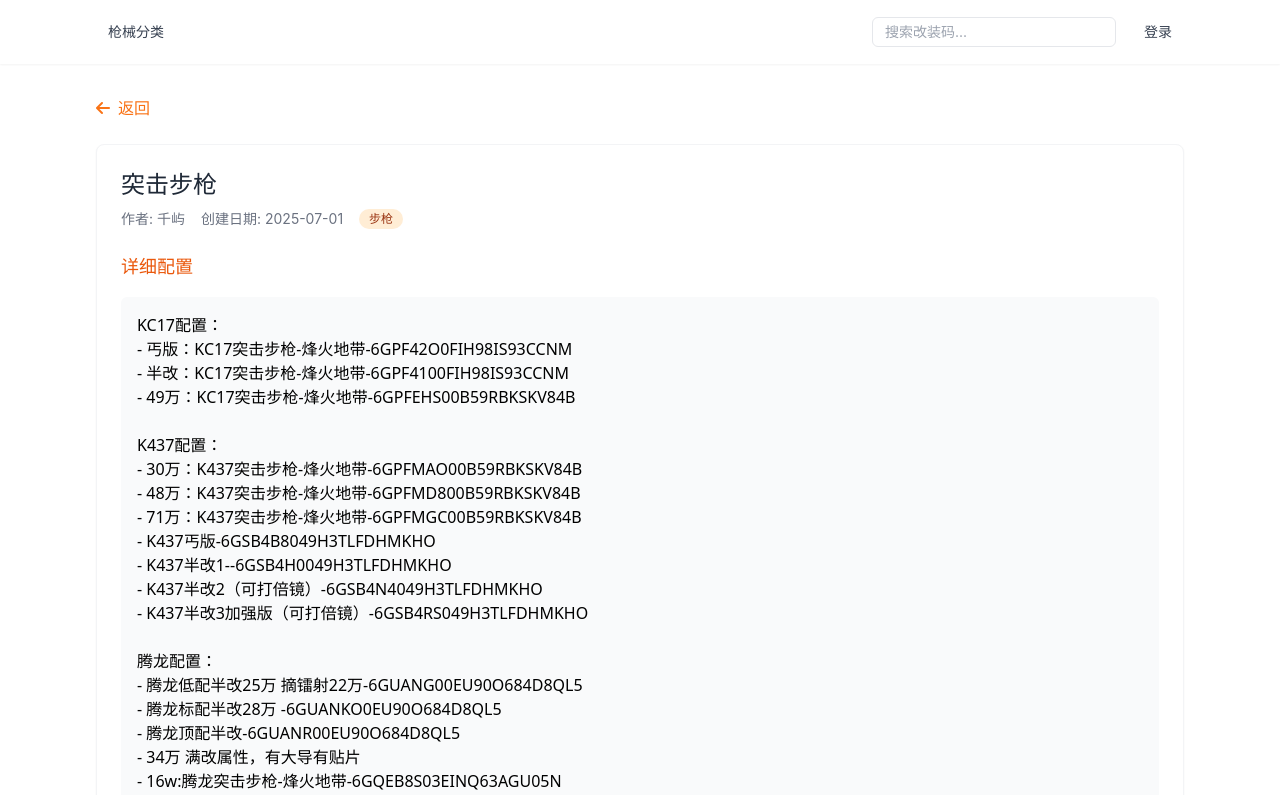
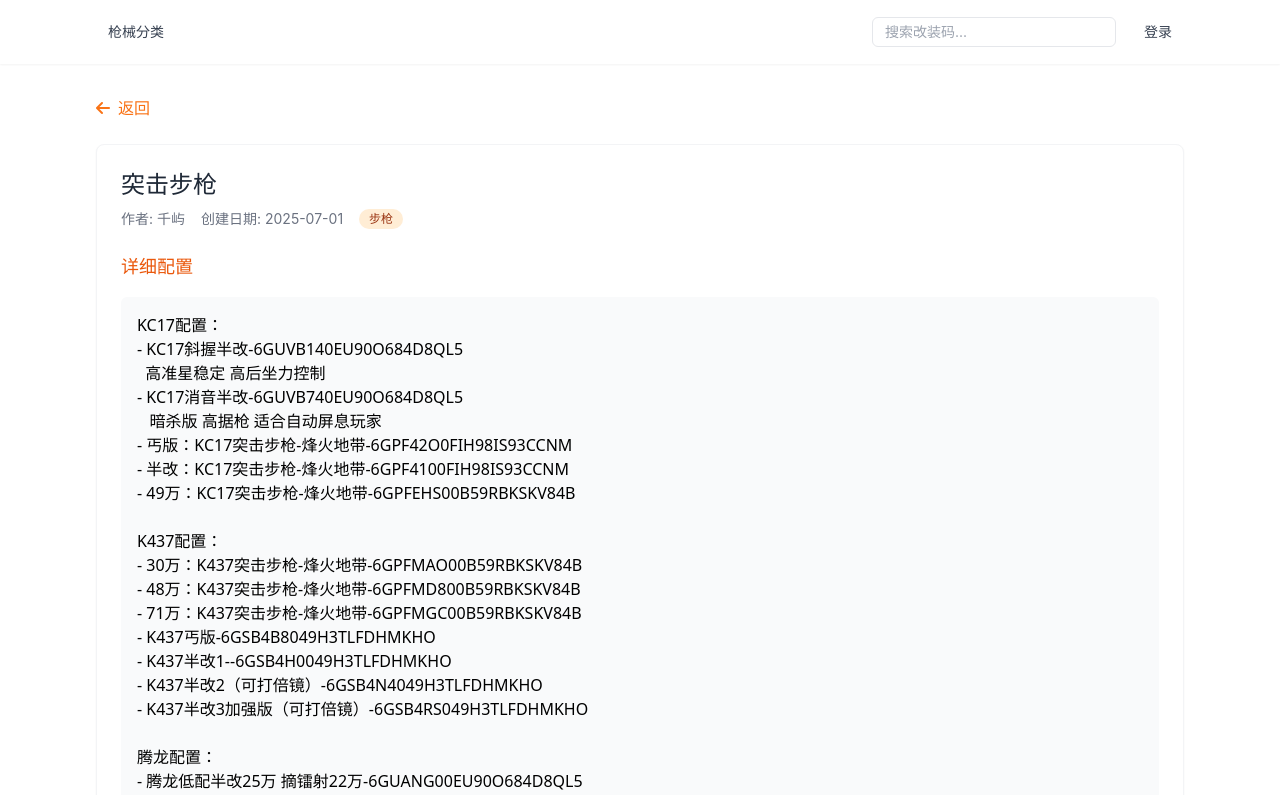
Before and after one commit to xialianjie/firearms, a React (Vite) app: page /detail/1 in a window 1280 px wide. Shown: the top 795 px of the page. Built offline with nearby package versions, Linux system fonts and the light colour scheme.

Commit message:
docs(mockGunMods): 添加KC17和SR-3M的新配置方案
在mockGunMods.ts中添加了KC17斜握半改、消音半改以及SR-3M高性能半改混合版、腰射版的配置方案，为玩家提供更多武器改装选择。

```diff
--- a/src/data/mockGunMods.ts
+++ b/src/data/mockGunMods.ts
@@ -18,6 +18,10 @@ export const mockGunMods: GunMod[] = [
     category: "步枪",
     content: `
 KC17配置：
+- KC17斜握半改-6GUVB140EU90O684D8QL5
+  高准星稳定 高后坐力控制
+- KC17消音半改-6GUVB740EU90O684D8QL5
+   暗杀版 高据枪 适合自动屏息玩家
 - 丐版：KC17突击步枪-烽火地带-6GPF42O0FIH98IS93CCNM
 - 半改：KC17突击步枪-烽火地带-6GPF4100FIH98IS93CCNM
 - 49万：KC17突击步枪-烽火地带-6GPFEHS00B59RBKSKV84B
@@ -114,6 +118,10 @@ QBZ配置：
     category: "冲锋枪",
     content: `
 SR-3M配置：
+- SR3M高性能半改混合版-6GUL5PG0EU90O684D8QL5
+   原装37万 握把可以换绿握把省钱到33万
+- SR3M高性能腰射版-6GUL62G0EU90O684D8QL5
+   枪口也可以使用俄式精密消音器 价格少1万 腰射少4 提供消音效果
 - 21万：SR-3M紧凑突击步枪-烽火地带-6GPFQM80FIH98IS93CCNM
 - 55万：SR-3M紧凑突击步枪-烽火地带-6GPFR5K0FIH98IS93CCNM
 
```
